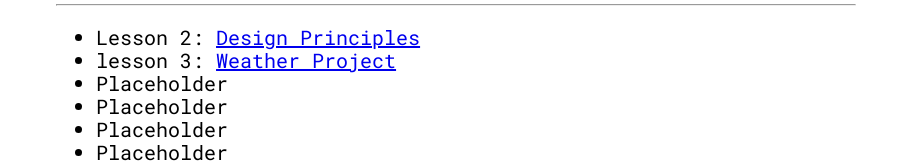
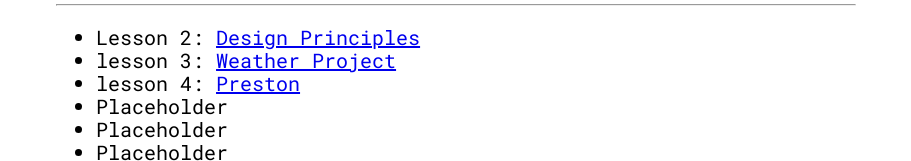
Before and after one commit to jacobi973/wdd230, a plain HTML site: page index.html in a window 1280 px wide. Shown: the part 191-352 px from the top of the page, without its empty margins (184-1095 px from the left). Drawn offline with Linux system fonts and the light colour scheme; a web font is replaced by a local one.

Commit message:
updated home page

```diff
--- a/index.html
+++ b/index.html
@@ -28,7 +28,7 @@
     <ul>
       <li>Lesson 2: <a href="./lesson2/design-principles.html">Design Principles</a></li>
       <li>lesson 3: <a href="./lesson3/index.html">Weather Project</a></li>
-      <li>Placeholder</li>
+      <li>lesson 4: <a href="./lesson4/preston-4.html">Preston</a></li>
       <li>Placeholder</li>
       <li>Placeholder</li>
       <li>Placeholder</li>
```
